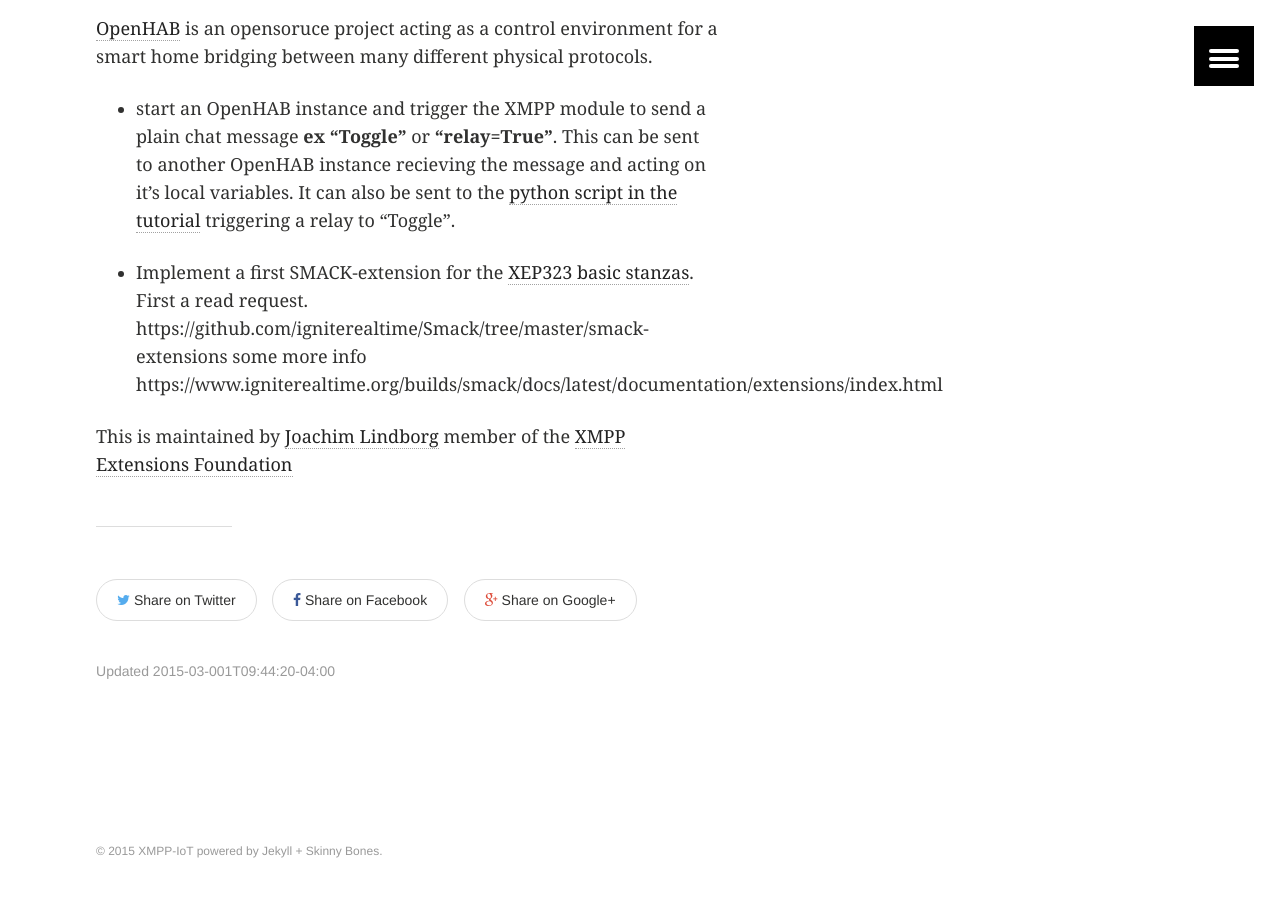
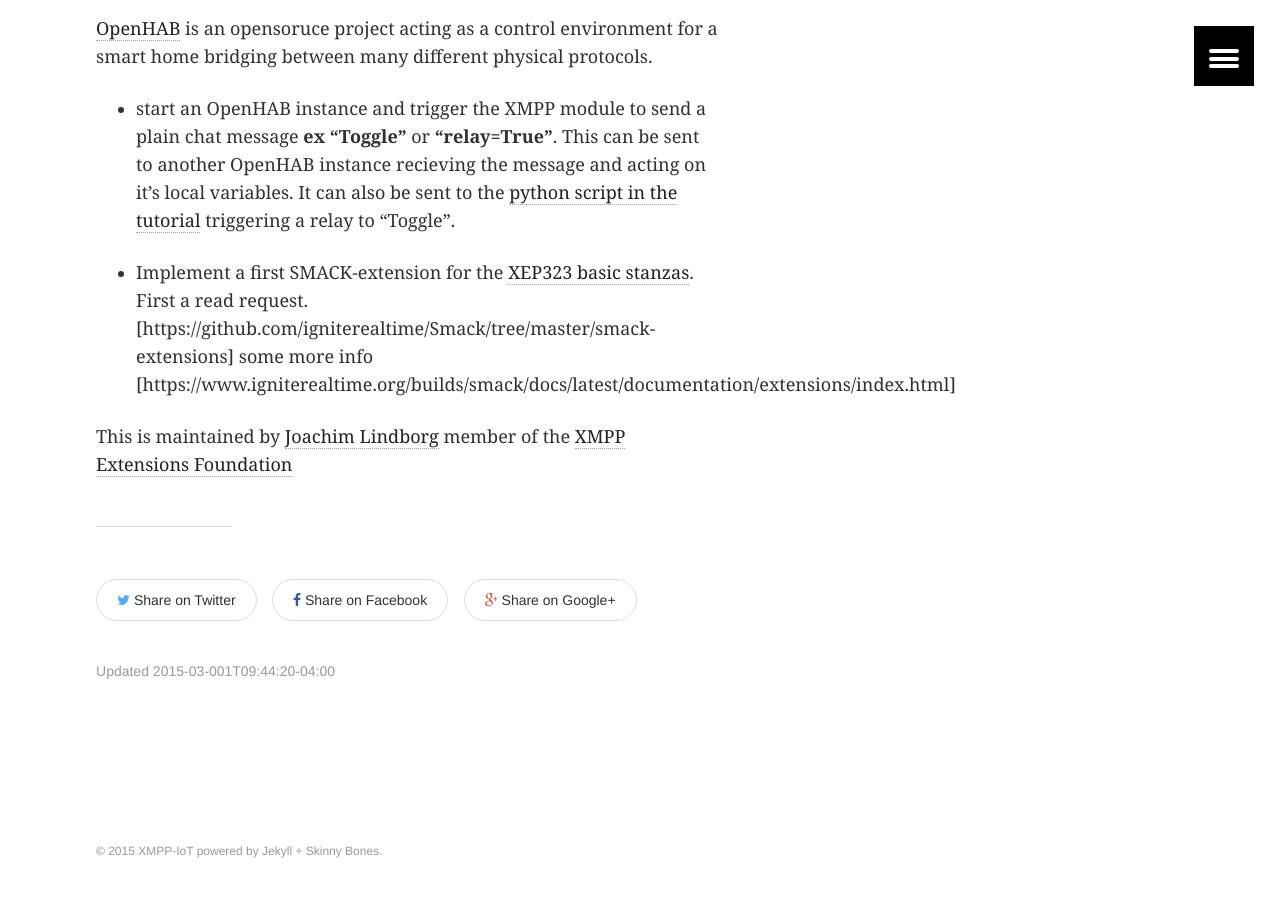
Before and after one commit to xmpp-iot/xmpp-iot.github.io, a Jekyll site: the page built from gsoc/index.md, in a window 1280 px wide and 900 px high, scrolled down 1608 px. Shown: the top 897 px of the window. Built offline with Jekyll 4.4.1, drawn with Linux system fonts in a browser that asks for light colours.

```diff
--- a/gsoc/index.md
+++ b/gsoc/index.md
@@ -51,6 +51,6 @@
 
 * start an OpenHAB instance and trigger the XMPP module to send a plain chat message **ex "Toggle"** or **"relay=True"**.  This can be sent to another OpenHAB instance recieving the message and acting on it's local variables. It can also be sent to the  [python script in the tutorial](http://xmpp-iot.github.io/tutorials/python-tutorial/) triggering a relay to "Toggle".
 
-* Implement a first SMACK-extension for the  [XEP323 basic stanzas]( http://xmpp.org/extensions/xep-0323.html). First a read request. https://github.com/igniterealtime/Smack/tree/master/smack-extensions some more info https://www.igniterealtime.org/builds/smack/docs/latest/documentation/extensions/index.html
+* Implement a first SMACK-extension for the  [XEP323 basic stanzas]( http://xmpp.org/extensions/xep-0323.html). First a read request.   [https://github.com/igniterealtime/Smack/tree/master/smack-extensions] some more info [https://www.igniterealtime.org/builds/smack/docs/latest/documentation/extensions/index.html]
 
 This is maintained by [Joachim Lindborg](http://lsys.se/)  member of the  [XMPP Extensions Foundation](http://xmpp.org/about-xmpp/xsf/xsf-member-list/)
```
